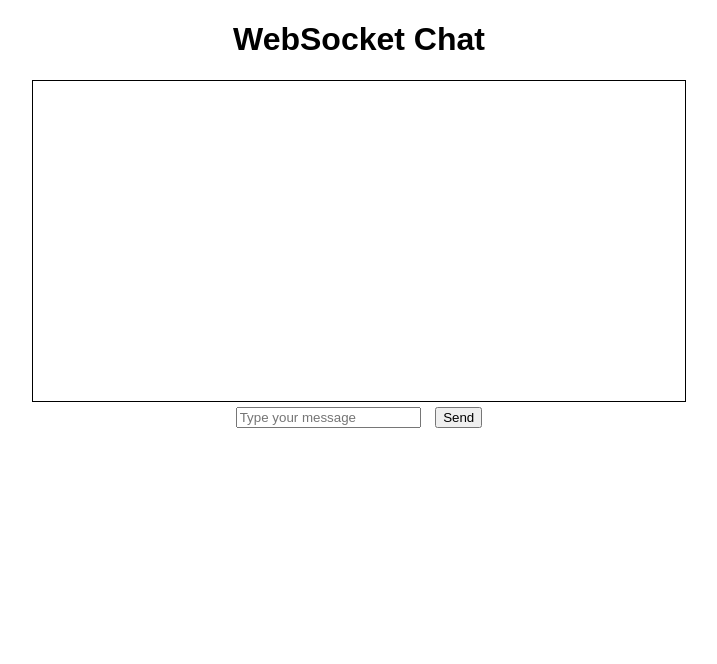
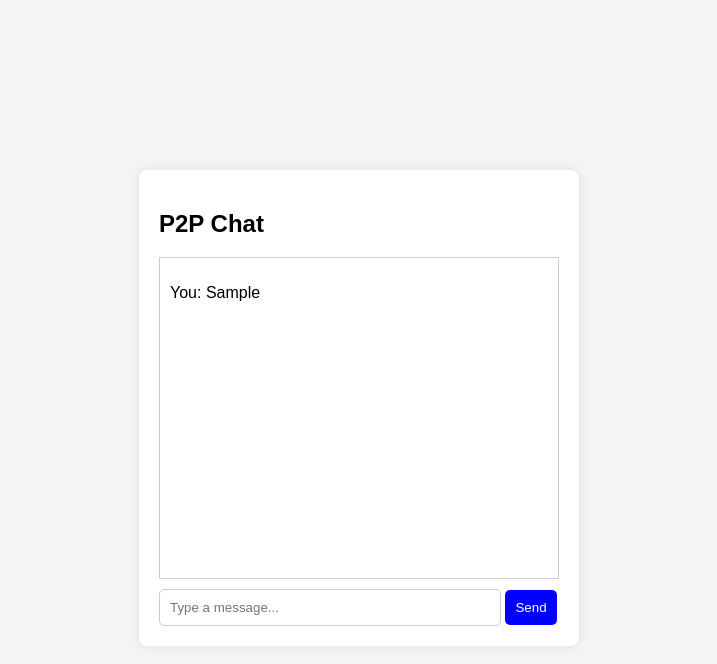
Before and after one commit to fidelismee/P2P_Chat, a plain HTML site: page frontend/mainpage.html in a window 1280 px wide. Both pictures are taken after typing "Sample" into the empty fields and a click on the button "Send". Shown: the whole page, without its empty margins (281-998 px from the left). Drawn offline with Linux system fonts and the light colour scheme.

Commit message:
fix frontend, add script.js

```diff
--- a/frontend/mainpage.html
+++ b/frontend/mainpage.html
@@ -3,34 +3,57 @@
 <head>
     <meta charset="UTF-8">
     <meta name="viewport" content="width=device-width, initial-scale=1.0">
-    <title>WebSocket Chat</title>
+    <title>P2P Chat</title>
     <style>
-        body { font-family: Arial, sans-serif; text-align: center; }
-        #chatbox { width: 50%; height: 300px; border: 1px solid black; overflow-y: scroll; margin: auto; padding: 10px; }
-        input, button { margin: 5px; }
+        body {
+            font-family: Arial, sans-serif;
+            display: flex;
+            flex-direction: column;
+            align-items: center;
+            justify-content: center;
+            height: 100vh;
+            background-color: #f4f4f4;
+        }
+        #chat-container {
+            width: 400px;
+            background: white;
+            padding: 20px;
+            border-radius: 8px;
+            box-shadow: 0px 0px 10px rgba(0, 0, 0, 0.1);
+        }
+        #messages {
+            height: 300px;
+            overflow-y: auto;
+            border: 1px solid #ccc;
+            padding: 10px;
+            margin-bottom: 10px;
+            background: #fff;
+        }
+        input {
+            width: 80%;
+            padding: 10px;
+            border: 1px solid #ccc;
+            border-radius: 5px;
+        }
+        button {
+            padding: 10px;
+            background: blue;
+            color: white;
+            border: none;
+            border-radius: 5px;
+            cursor: pointer;
+        }
     </style>
 </head>
 <body>
-    <h1>WebSocket Chat</h1>
-    <div id="chatbox"></div>
-    <input type="text" id="message" placeholder="Type your message">
-    <button onclick="sendMessage()">Send</button>
 
-    <script>
-        const socket = new WebSocket("ws://localhost:9002");
-        const chatbox = document.getElementById("chatbox");
+    <div id="chat-container">
+        <h2>P2P Chat</h2>
+        <div id="messages"></div>
+        <input type="text" id="messageInput" placeholder="Type a message...">
+        <button id="sendBtn">Send</button>
+    </div>
 
-        socket.onmessage = function(event) {
-            const msg = document.createElement("p");
-            msg.textContent = event.data;
-            chatbox.appendChild(msg);
-        };
-
-        function sendMessage() {
-            const message = document.getElementById("message").value;
-            socket.send(message);
-            document.getElementById("message").value = "";
-        }
-    </script>
+    <script src="script.js"></script>
 </body>
 </html>
--- /dev/null
+++ b/frontend/script.js
@@ -0,0 +1,41 @@
+const ws = new WebSocket("ws://localhost:9002");
+
+ws.onopen = () => {
+    console.log("Connected to WebSocket server");
+};
+
+ws.onmessage = (event) => {
+    console.log("Received:", event.data);
+    displayMessage(event.data);
+};
+
+ws.onerror = (error) => {
+    console.error("WebSocket Error:", error);
+};
+
+ws.onclose = () => {
+    console.log("WebSocket connection closed");
+};
+
+document.getElementById("sendBtn").addEventListener("click", sendMessage);
+document.getElementById("messageInput").addEventListener("keypress", (event) => {
+    if (event.key === "Enter") sendMessage();
+});
+
+function sendMessage() {
+    const input = document.getElementById("messageInput");
+    const message = input.value.trim();
+    if (message !== "") {
+        ws.send(message);
+        displayMessage(`You: ${message}`);
+        input.value = "";
+    }
+}
+
+function displayMessage(message) {
+    const messagesDiv = document.getElementById("messages");
+    const messageElement = document.createElement("p");
+    messageElement.textContent = message;
+    messagesDiv.appendChild(messageElement);
+    messagesDiv.scrollTop = messagesDiv.scrollHeight; // Auto-scroll to the latest message
+}
```
